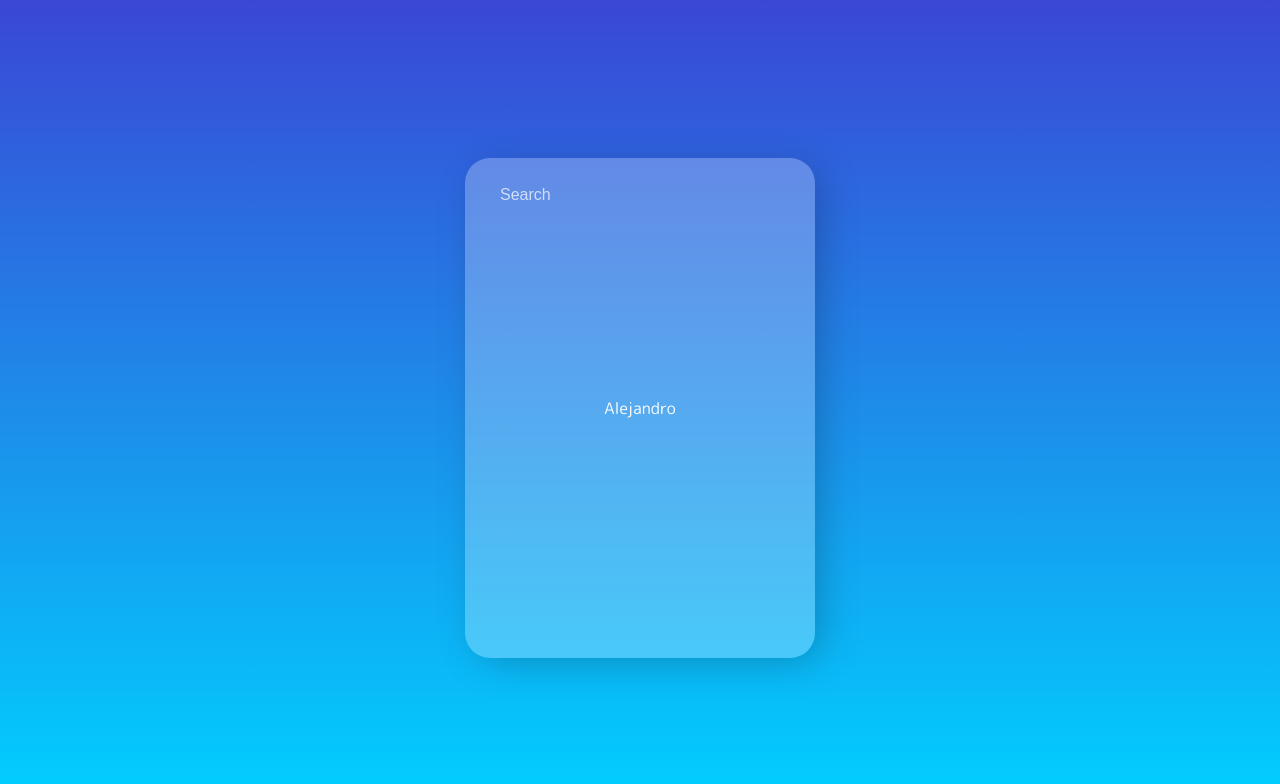
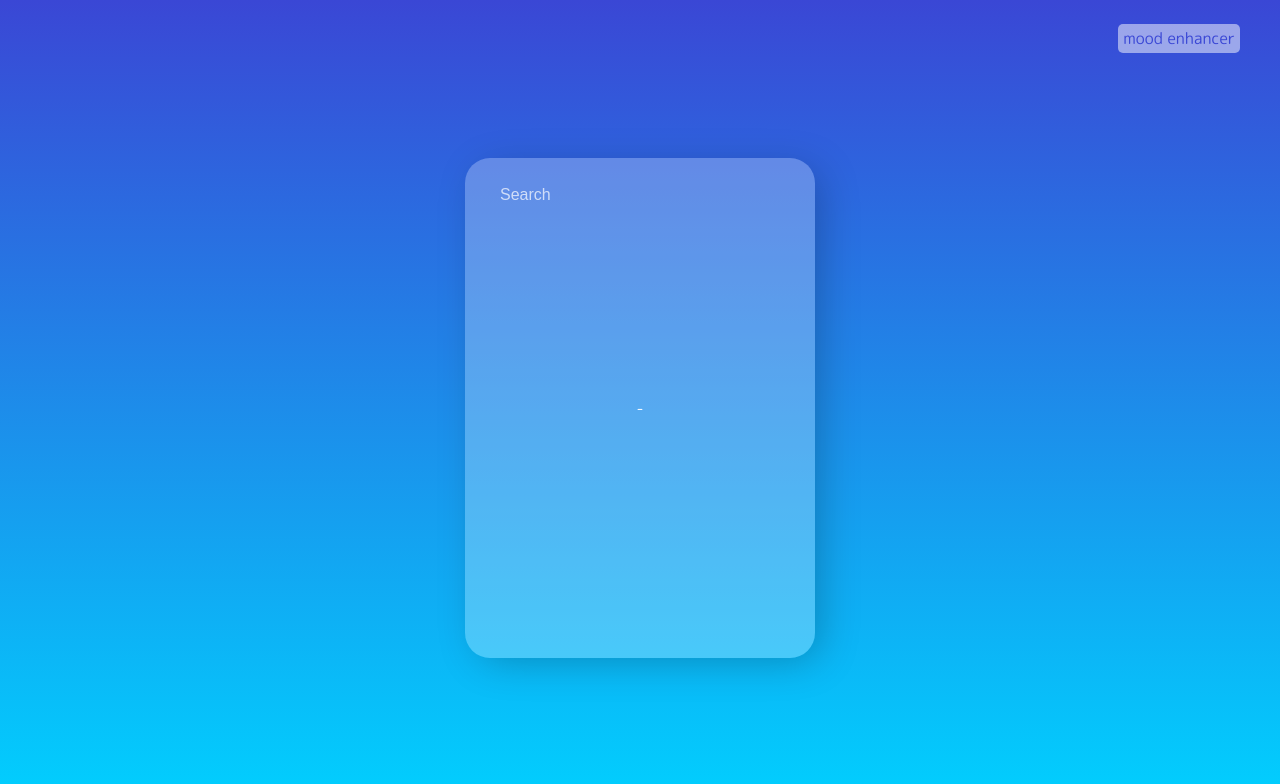
Before and after one commit to LedoLedoLedo/weather-app-mood, a React (Create React App) app: page / in a window 1280 px wide. Shown: the top 784 px of the page. Built offline with nearby package versions, Linux system fonts and the light colour scheme.

Commit message:
done with updates

```diff
--- a/src/App.js
+++ b/src/App.js
@@ -66,6 +66,9 @@ function App() {
           : "app"
       }
     >
+      <a className="dogBtn" href="https://random.dog/" target="_blank">
+        mood enhancer
+      </a>
       <main>
         <div className="widget">
           <div className="search-box">
@@ -89,10 +92,9 @@ function App() {
               <div className="weather-box">
                 <div className="temp">{Math.round(weather.main.temp)}°f</div>
                 <div className="weather">
-
                   {/* <div className="weather">{weather.weather[0].icon}</div> */}
                   <img
-                    src="http://openweathermap.org/img/w/03n.png"
+                    src={`http://openweathermap.org/img/w/${weather.weather[0].icon}.png`}
                     alt="icon"
                   />
                 </div>
@@ -103,7 +105,7 @@ function App() {
               </div>
             </div>
           ) : (
-            <div>Alejandro</div>
+            <div>-</div>
           )}
         </div>
       </main>
--- a/src/index.css
+++ b/src/index.css
@@ -228,3 +228,22 @@ main {
   align-items: center;
   justify-content: center;
 }
+
+a.dogBtn {
+  background: rgba(255, 255, 255, 0.5);
+  color: #3a47d5;
+  border-radius: 5px;
+  padding: 1vmin 2vmin;
+  text-decoration: none;
+  position: absolute;
+  top: 3vmin;
+  right: 5vmin;
+  font-size: 1em;
+  padding: 3px 5px;
+  transition: 0.4s ease;
+}
+
+a.dogBtn:hover, a.dogBtn:focus {
+  font-size: 1.2em;
+  background: rgba(255,255,255, .8);
+}
```
